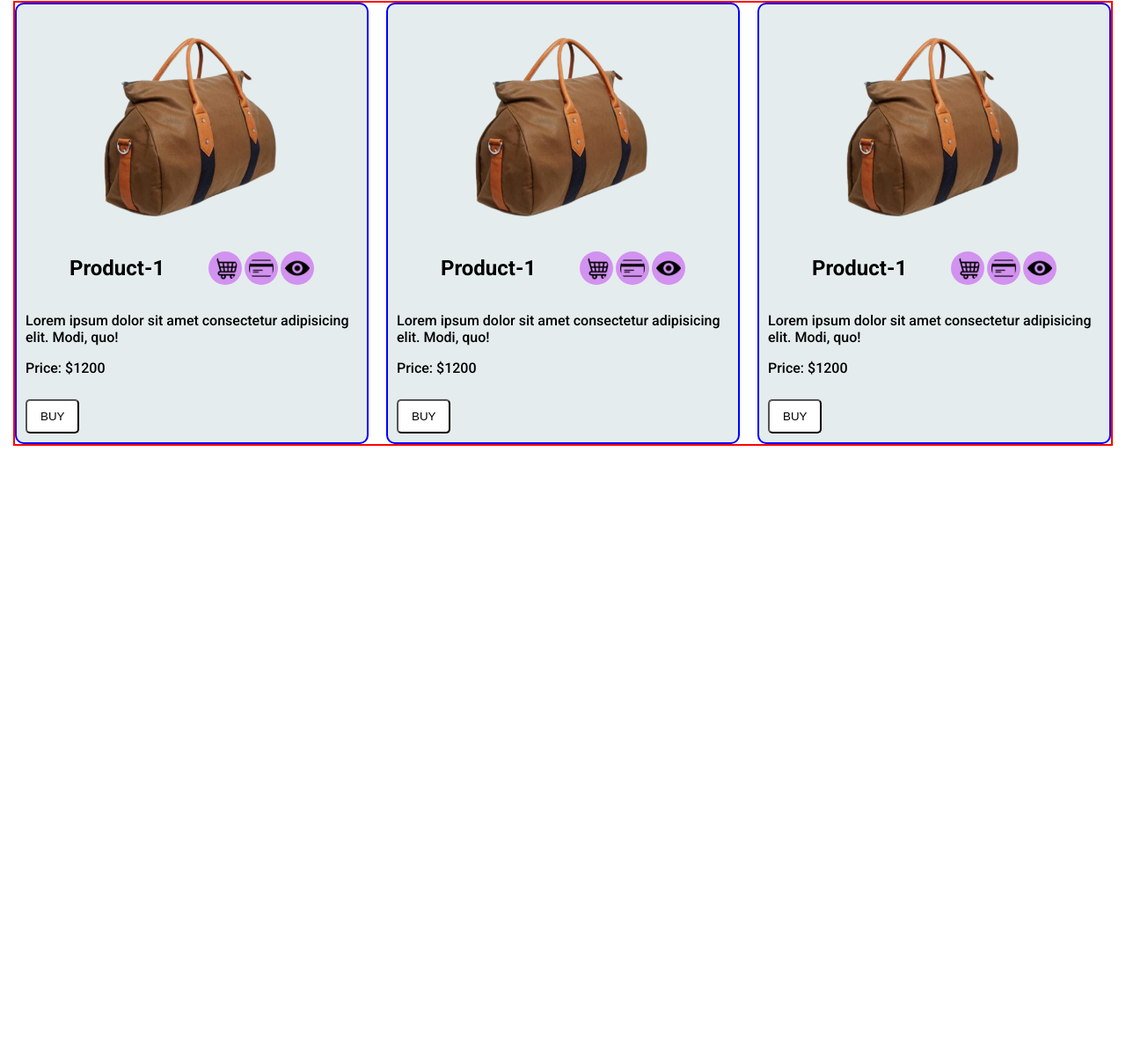
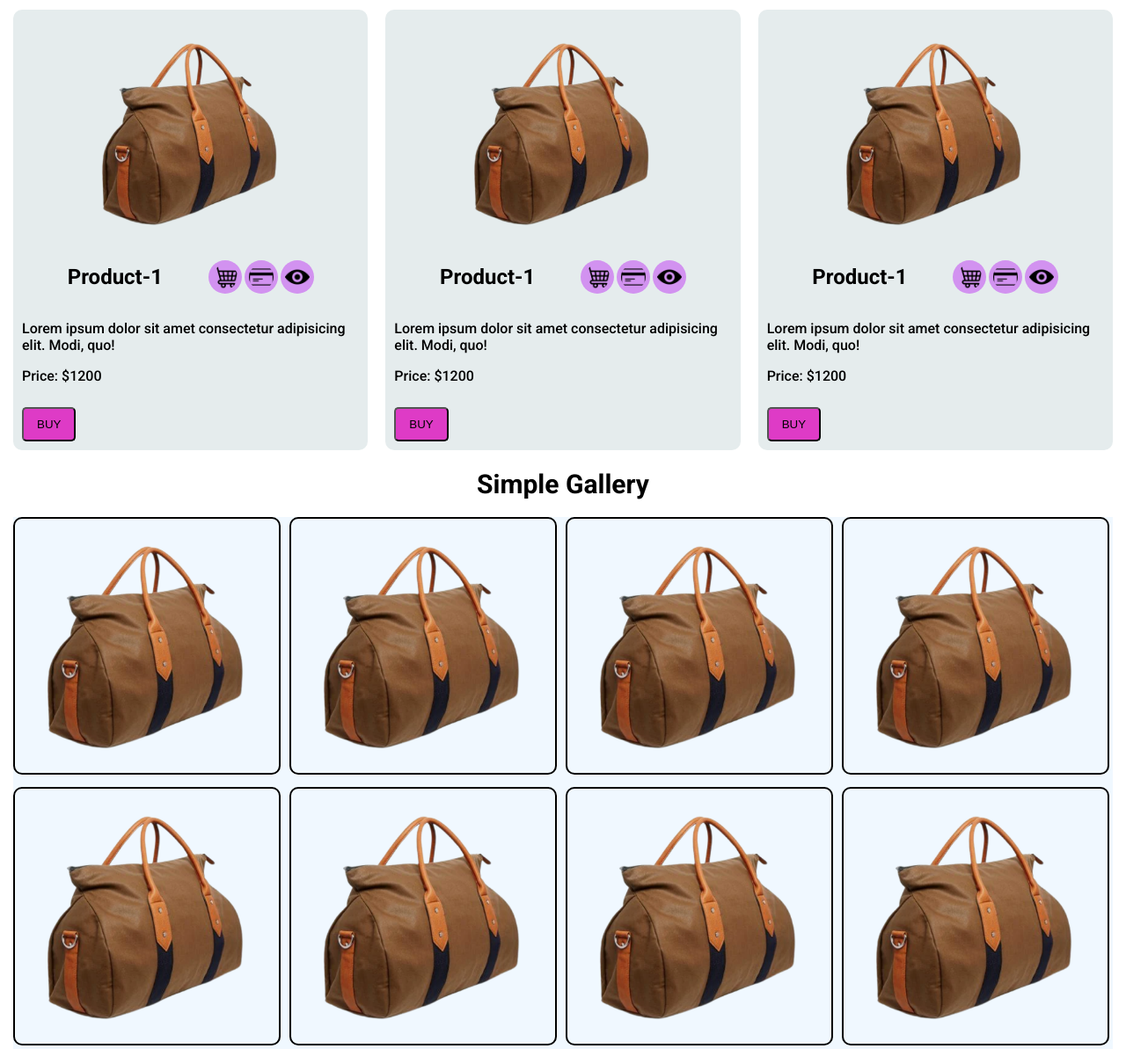
Before and after one commit to Nipunm342/JHAKANAKA-SHOP, a plain HTML site: page index.html in a window 1280 px wide. Shown: the part 570-1771 px from the top of the page at 88% size. Before the commit the page ends 1085 px from the top, so only its background shows below. Drawn offline with Linux system fonts and the light colour scheme.

Commit message:
finished upto simply gallery

```diff
--- a/index.html
+++ b/index.html
@@ -47,7 +47,7 @@
         </div>
         <div class="banner-image-container">
           <img src="IMAGES/bag-picture.jpg" alt="" />
-          <div class="Discount">30%</div>
+          <div class="Discount">30% OFF</div>
         </div>
       </section>
 
@@ -73,7 +73,7 @@
             </p>
             <p> Price: $1200</p>
             <button
-              style="background-color: white; color: black; padding: 10px 15px;"
+              style="background-colore:#de3bc6;; color: black; padding: 10px 15px;"
             >
               BUY
             </button>
@@ -94,7 +94,7 @@
             </p>
             <p> Price: $1200</p>
             <button
-              style="background-color:white; color: black; padding: 10px 15px"
+              style="background-color:#de3bc6;; color: black; padding: 10px 15px"
             >
               BUY
             </button>
@@ -115,7 +115,7 @@
             </p>
             <p> Price: $1200</p>
             <button
-            style="background-color: white; color: black; padding: 10px 15px"
+            style="background-color: #de3bc6;; color: black; padding: 10px 15px"
           >
             BUY
           </button>
@@ -126,8 +126,42 @@
       </section>
 
       <!--product section ends here -->
+
+      <!-- gallary section -->
+
+      <h1 style="text-align: center;font-size: 30px;">Simple Gallery</h1>
+   <section class="gallery-section">
+
+<div class="gallery-container">
+<div class="single-gallery"><img src="IMAGES/bag.png" alt=""></div>
+</div>
+<div class="gallery-container">
+<div class="single-gallery"><img src="IMAGES/bag.png" alt=""></div>
+</div>
+<div class="gallery-container">
+<div class="single-gallery"><img src="IMAGES/bag.png" alt=""></div>
+</div>
+<div class="gallery-container">
+<div class="single-gallery"><img src="IMAGES/bag.png" alt=""></div>
+</div>
+<div class="gallery-container">
+<div class="single-gallery"><img src="IMAGES/bag.png" alt=""></div>
+</div>
+<div class="gallery-container">
+<div class="single-gallery"><img src="IMAGES/bag.png" alt=""></div>
+</div>
+<div class="gallery-container">
+<div class="single-gallery"><img src="IMAGES/bag.png" alt=""></div>
+</div>
+<div class="gallery-container">
+<div class="single-gallery"><img src="IMAGES/bag.png" alt=""></div>
+</div>
+   </section>
+
     </main>
 
-    <footer></footer>
+    <footer>
+
+    </footer>
   </body>
 </html>
--- a/style.css
+++ b/style.css
@@ -12,7 +12,7 @@ body {
 }
 
 .header-section {
-    border: 2px solid blue;
+
     margin: 0 auto;
     max-width: 1250px;
     display: flex;
@@ -21,7 +21,7 @@ body {
 }
 
 .nav-container {
-    border: 2px solid blue;
+
     min-height: 20px;
     display: flex;
     align-items: center;
@@ -68,7 +68,10 @@ body {
     border-radius: 7px;
     max-width: 1250px;
     margin: 0 auto;
-    background-color: rgb(245, 245, 245)
+    background-color: rgb(245, 245, 245);
+    align-items: center;
+    padding: 10px;
+
 }
 
 .text-container {
@@ -117,7 +120,7 @@ button {
 
 .Discount {
     position: absolute;
-    background-color: rgb(128, 128, 16);
+    background-color: rgb(164, 164, 90);
     width: 90px;
     height: 90px;
     border-radius: 50%;
@@ -126,7 +129,7 @@ button {
     align-items: center;
     display: flex;
     bottom: 79%;
-    left: 69%;
+    left: 80%;
 }
 
 /* products style */
@@ -137,19 +140,16 @@ button {
 
 .grid-container {
     min-width: 400px;
-    border: 2px solid red;
+
     display: grid;
     /* display: flex; */
     gap: 20px;
     justify-content: space-between;
-    grid-template-columns: repeat(3,1fr);
+    grid-template-columns: repeat(3, 1fr);
 
 }
 
 .single-product {
-    border: 2px solid blue;
-    /* display: grid; */
-
     background-color: rgb(229, 236, 237);
     border-radius: 10px;
     padding: 10px;
@@ -180,3 +180,21 @@ button {
     width: 28px;
 
 }
+
+.gallery-section {
+
+    max-width: 1250px;
+    flex-basis: auto;
+    display: flex;
+    flex-wrap: wrap;
+    margin: 0 auto;
+    gap: 10px;
+    background-color: aliceblue;
+}
+
+.single-gallery img {
+   width: 300px;
+   border: 2px solid black;
+   border-radius: 10px;
+
+}
```
